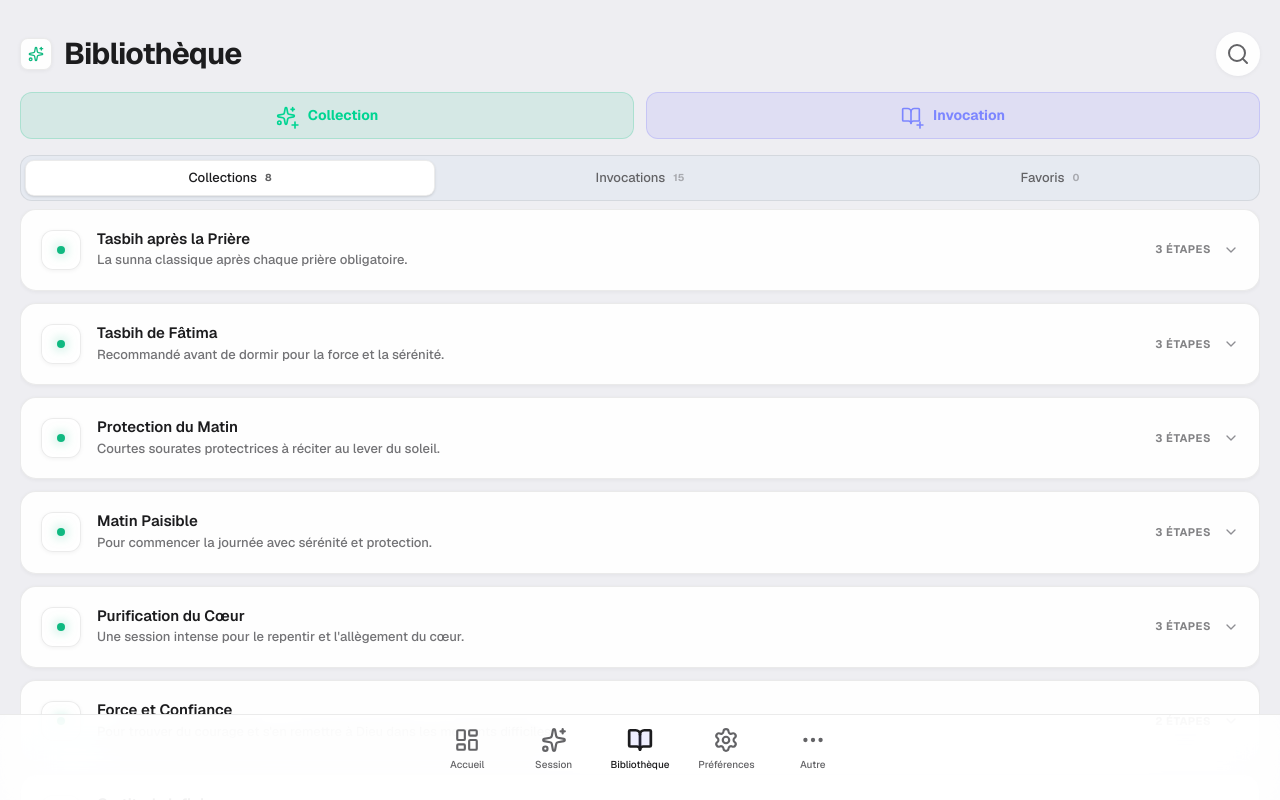
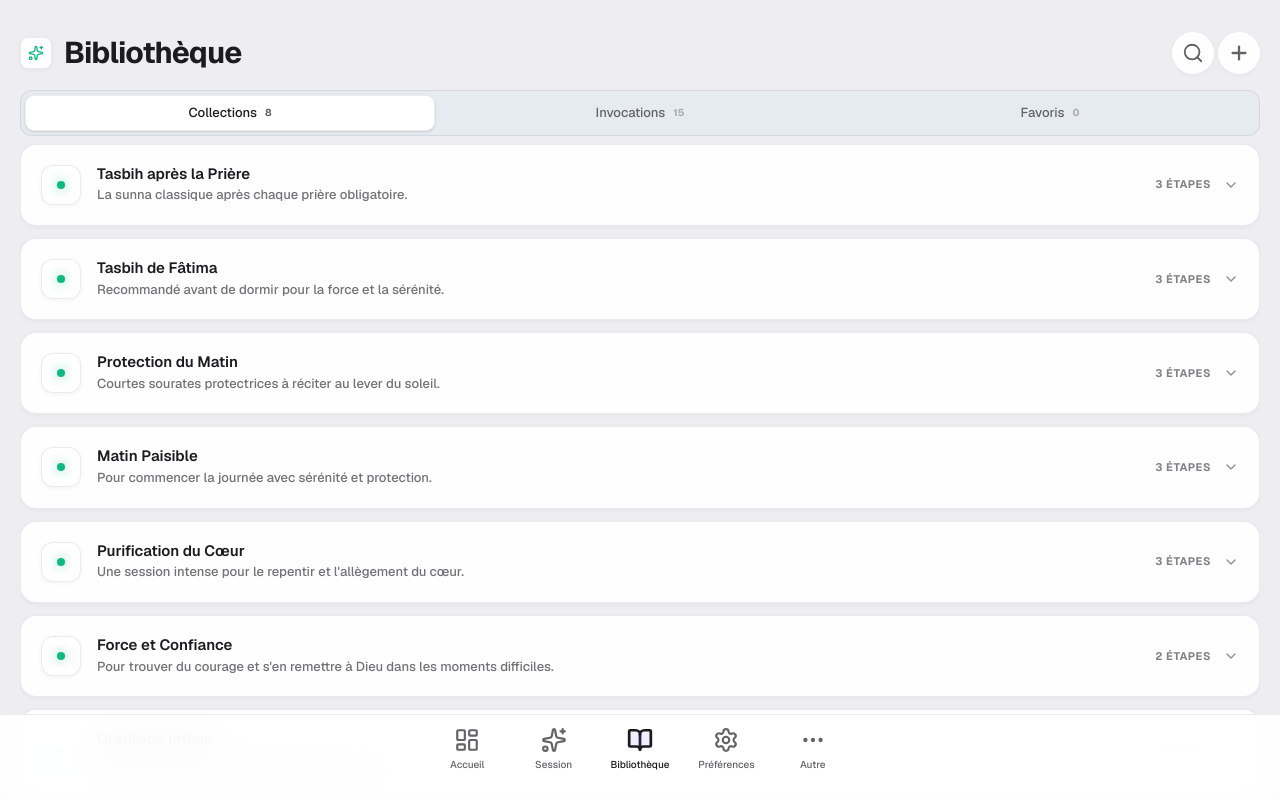
Before and after one commit to csall/kourous, a Next.js app: page /library in a window 1280 px wide. Built offline with nearby package versions, Linux system fonts and the light colour scheme.

Commit message:
feat: implement add menu with dropdown for creating collections and invocations

```diff
--- a/components/library/LibraryContent.tsx
+++ b/components/library/LibraryContent.tsx
@@ -22,6 +22,7 @@ export function LibraryContent({ onSessionStart }: LibraryContentProps) {
     const [editingInvocation, setEditingInvocation] = useState<Invocation | null>(null);
     const [expandedId, setExpandedId] = useState<string | null>(null);
     const [isSearching, setIsSearching] = useState(false);
+    const [isAddMenuOpen, setIsAddMenuOpen] = useState(false);
 
     const { invocations, groups, deleteInvocation, deleteGroup, getInvocationById, loadDefaultData, toggleFavorite, isFavorite, favoriteIds } = useInvocationStore();
     const beadColor = useSessionStore((s) => s.beadColor);
@@ -97,6 +98,7 @@ export function LibraryContent({ onSessionStart }: LibraryContentProps) {
                             exit={{ opacity: 0, y: -10 }}
                             className="space-y-4"
                         >
+                            {/* Spotify-style title row */}
                             <div className="flex items-center justify-between">
                                 <div className="flex items-center gap-3">
                                     <div className="w-8 h-8 rounded-lg bg-white/5 border border-white/10 flex items-center justify-center">
@@ -105,43 +107,89 @@ export function LibraryContent({ onSessionStart }: LibraryContentProps) {
                                     <h2 className="text-3xl font-bold text-slate-900 dark:text-white tracking-tight">Bibliothèque</h2>
                                 </div>
 
+                                <div className="flex items-center gap-1">
                                     <button
                                         onClick={() => setIsSearching(true)}
                                         className="p-2.5 rounded-full hover:bg-slate-200/50 dark:hover:bg-white/5 text-slate-700 dark:text-slate-400 active:scale-90 transition-all"
                                     >
-                                    <Search size={24} />
+                                        <Search size={22} />
                                     </button>
-                            </div>
 
-                            {/* Action Buttons Grid */}
-                            <div className="grid grid-cols-2 gap-3">
+                                    {/* + button Spotify-style */}
+                                    <div className="relative">
+                                        <motion.button
+                                            whileTap={{ scale: 0.88 }}
+                                            onClick={() => setIsAddMenuOpen(v => !v)}
+                                            className="p-2.5 rounded-full hover:bg-slate-200/50 dark:hover:bg-white/5 text-slate-700 dark:text-slate-400 active:scale-90 transition-all"
+                                        >
+                                            <motion.div
+                                                animate={{ rotate: isAddMenuOpen ? 45 : 0 }}
+                                                transition={{ duration: 0.2, ease: "easeInOut" }}
+                                            >
+                                                <Plus size={22} strokeWidth={2.5} />
+                                            </motion.div>
+                                        </motion.button>
+
+                                        {/* Dropdown menu */}
+                                        <AnimatePresence>
+                                            {isAddMenuOpen && (
+                                                <>
+                                                    {/* Backdrop */}
+                                                    <button
+                                                        className="fixed inset-0 z-40 cursor-default"
+                                                        onClick={() => setIsAddMenuOpen(false)}
+                                                        aria-label="Fermer le menu"
+                                                        tabIndex={-1}
+                                                    />
+                                                    <motion.div
+                                                        initial={{ opacity: 0, scale: 0.9, y: -8 }}
+                                                        animate={{ opacity: 1, scale: 1, y: 0 }}
+                                                        exit={{ opacity: 0, scale: 0.9, y: -8 }}
+                                                        transition={{ duration: 0.18, ease: [0.16, 1, 0.3, 1] }}
+                                                        className="absolute right-0 top-full mt-1 z-50 bg-white dark:bg-[#1C1C1E] border border-slate-200 dark:border-white/10 rounded-2xl shadow-2xl shadow-black/30 overflow-hidden min-w-[200px]"
+                                                        style={{ transformOrigin: "top right" }}
+                                                    >
                                                         <button
                                                             onClick={() => {
+                                                                setIsAddMenuOpen(false);
                                                                 setEditingGroup(null);
                                                                 setIsCreateGroupModalOpen(true);
                                                             }}
-                                    className="flex items-center justify-center gap-3 py-3 px-4 rounded-xl bg-emerald-500/10 border border-emerald-500/20 active:scale-95 transition-all group"
+                                                            className="w-full flex items-center gap-3 px-4 py-3.5 hover:bg-slate-100 dark:hover:bg-white/[0.06] active:bg-slate-100 dark:active:bg-white/10 transition-colors text-left"
                                                         >
-                                    <div className="relative">
-                                        <Sparkles size={20} className="text-emerald-400 group-hover:text-emerald-300" />
-                                        <Plus size={10} strokeWidth={4} className="absolute -bottom-1 -right-1 text-emerald-400 group-hover:text-emerald-300" />
+                                                            <div className="w-8 h-8 rounded-xl bg-emerald-500/15 border border-emerald-500/20 flex items-center justify-center shrink-0">
+                                                                <Sparkles size={15} className="text-emerald-400" />
                                                             </div>
-                                    <span className="text-[14px] font-bold text-emerald-400 group-hover:text-emerald-300">Collection</span>
+                                                            <div>
+                                                                <p className="text-[14px] font-semibold text-slate-900 dark:text-white leading-tight">Collection</p>
+                                                                <p className="text-[11px] text-slate-500 dark:text-slate-400 mt-0.5">Grouper des invocations</p>
+                                                            </div>
                                                         </button>
+
+                                                        <div className="h-px bg-slate-100 dark:bg-white/[0.06] mx-4" />
 
                                                         <button
                                                             onClick={() => {
+                                                                setIsAddMenuOpen(false);
                                                                 setEditingInvocation(null);
                                                                 setIsCreateInvocationModalOpen(true);
                                                             }}
-                                    className="flex items-center justify-center gap-3 py-3 px-4 rounded-xl bg-indigo-500/10 border border-indigo-500/20 active:scale-95 transition-all group"
+                                                            className="w-full flex items-center gap-3 px-4 py-3.5 hover:bg-slate-100 dark:hover:bg-white/[0.06] active:bg-slate-100 dark:active:bg-white/10 transition-colors text-left"
                                                         >
-                                    <div className="relative">
-                                        <BookOpen size={20} className="text-indigo-400 group-hover:text-indigo-300" />
-                                        <Plus size={10} strokeWidth={4} className="absolute -bottom-1 -right-1 text-indigo-400 group-hover:text-indigo-300" />
+                                                            <div className="w-8 h-8 rounded-xl bg-indigo-500/15 border border-indigo-500/20 flex items-center justify-center shrink-0">
+                                                                <BookOpen size={15} className="text-indigo-400" />
                                                             </div>
-                                    <span className="text-[14px] font-bold text-indigo-400 group-hover:text-indigo-300">Invocation</span>
+                                                            <div>
+                                                                <p className="text-[14px] font-semibold text-slate-900 dark:text-white leading-tight">Invocation</p>
+                                                                <p className="text-[11px] text-slate-500 dark:text-slate-400 mt-0.5">Créer une nouvelle dhikr</p>
+                                                            </div>
                                                         </button>
+                                                    </motion.div>
+                                                </>
+                                            )}
+                                        </AnimatePresence>
+                                    </div>
+                                </div>
                             </div>
                         </motion.div>
                     ) : (
```
Lines whose indentation alone changed are shown as unchanged.
